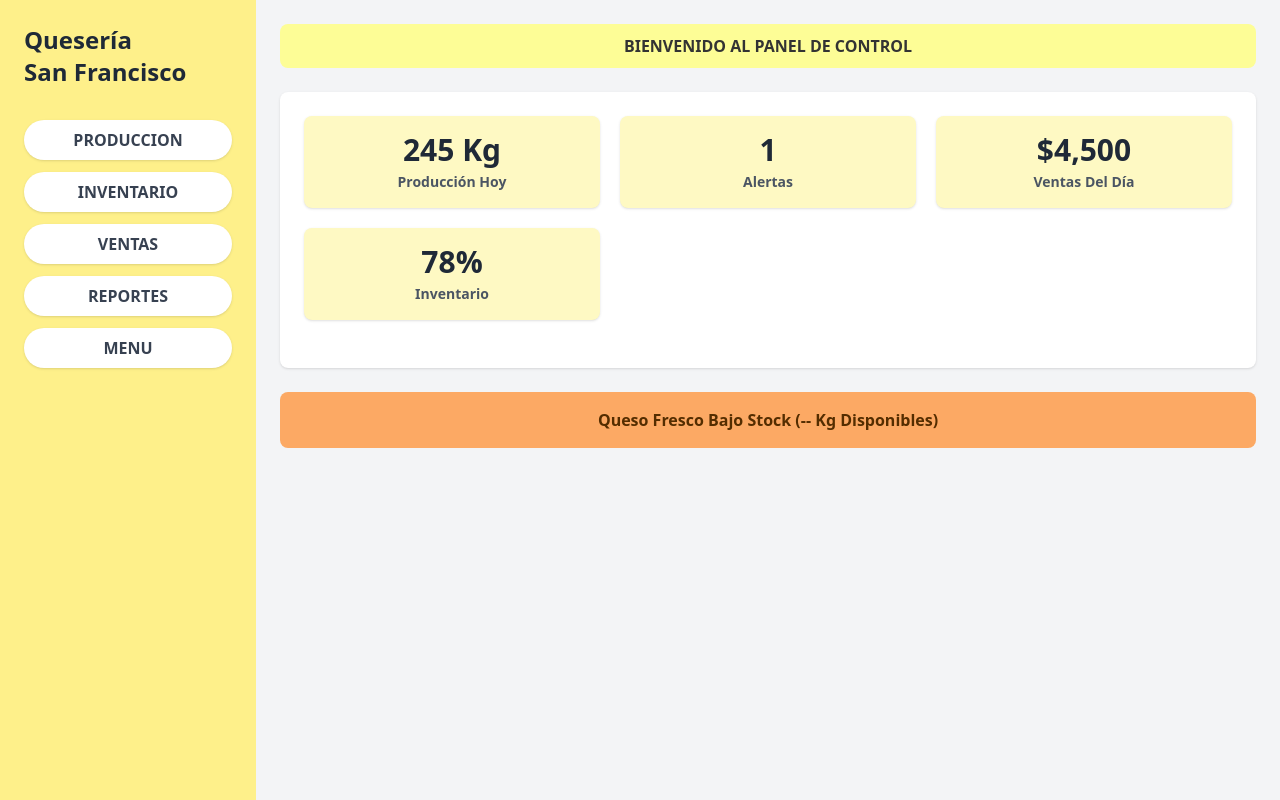
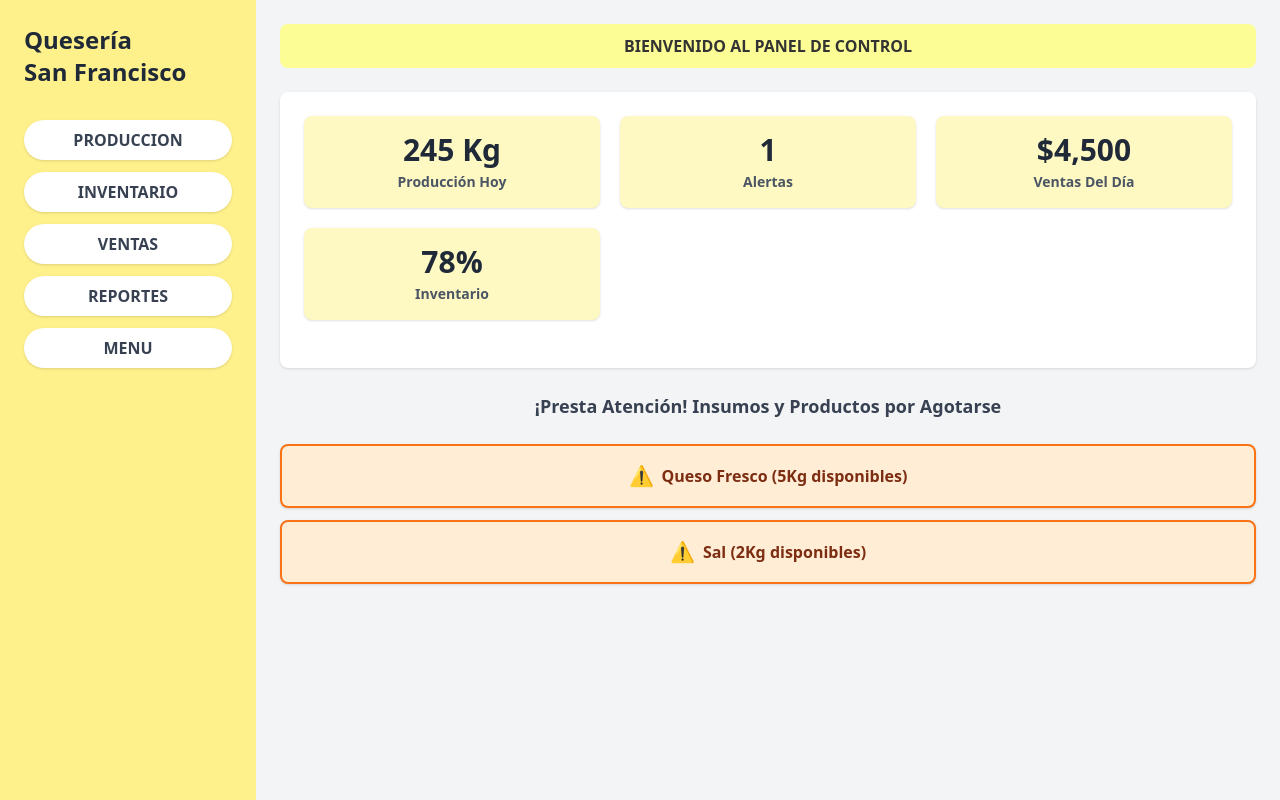
Before and after one commit to Yoshiro725/Queseria_San_Francisco, an Angular app in the folder frontend-angular/: page /dashboard in a window 1280 px wide. Built offline with nearby package versions, Linux system fonts and the light colour scheme.

Commit message:
dashboard con datos simulados listo

```diff
--- /dev/null
+++ b/frontend-angular/src/app/components/alert-bar/alert-bar.html
@@ -0,0 +1,6 @@
+<div class="bg-orange-100 border-2 border-orange-500 text-orange-900 rounded-lg p-4 shadow font-semibold">
+
+  <div class="flex items-center justify-center space-x-2">
+    <span class="text-xl">⚠️</span> <span>{{ message() }}</span> </div>
+
+</div>
--- /dev/null
+++ b/frontend-angular/src/app/components/alert-bar/alert-bar.ts
@@ -0,0 +1,16 @@
+//   src/app/components/alert-bar/alert-bar.ts
+
+import { Component, input } from '@angular/core';
+import { CommonModule } from '@angular/common';
+
+@Component({
+  selector: 'app-alert-bar',
+  standalone: true,
+  imports: [CommonModule], // <-- Necesitamos CommonModule para *ngIf y *ngFor
+  templateUrl: './alert-bar.html',
+  styleUrl: './alert-bar.scss'
+})
+export class AlertBar {
+  message = input<string>('ALERTA');
+
+}
--- a/frontend-angular/src/app/dashboard/dashboard.html
+++ b/frontend-angular/src/app/dashboard/dashboard.html
@@ -13,8 +13,11 @@
 
   </div>
 </div>
+<h3 class="text-lg font-semibold text-gray-700 text-center mt-6 mb-3">
+  ¡Presta Atención! Insumos y Productos por Agotarse
+</h3>
 
+<div class="flex flex-col space-y-3 mt-6">
+  <app-alert-bar *ngFor="let item of lowStockAlerts" [message]="item"></app-alert-bar>
 
-<div class="alert-bar">
-  <span>Queso Fresco Bajo Stock (-- Kg Disponibles)</span>
 </div>
--- a/frontend-angular/src/app/dashboard/dashboard.ts
+++ b/frontend-angular/src/app/dashboard/dashboard.ts
@@ -4,15 +4,17 @@ import { Component } from '@angular/core';
 // --- 1. Añade estas 3 líneas ---
 import { CommonModule } from '@angular/common';
 import { StatCard } from '../components/stat-card/stat-card';
+import { AlertBar } from '../components/alert-bar/alert-bar';
 
 @Component({
   selector: 'app-dashboard',
   standalone: true,
   // --- 2. Modifica esta línea de imports ---
-  imports: [CommonModule, StatCard],
+  imports: [CommonModule, StatCard, AlertBar],
   templateUrl: './dashboard.html',
   styleUrl: './dashboard.scss'
 })
 export class Dashboard {
   // Aquí pondremos los datos de las tarjetas
+  lowStockAlerts = ['Queso Fresco (5Kg disponibles)', 'Sal (2Kg disponibles)'];
 }
```
Also changed, not shown: frontend-angular/src/app/components/alert-bar/alert-bar.scss (added), 1 other file (tests, documents, lock files or other folders).
